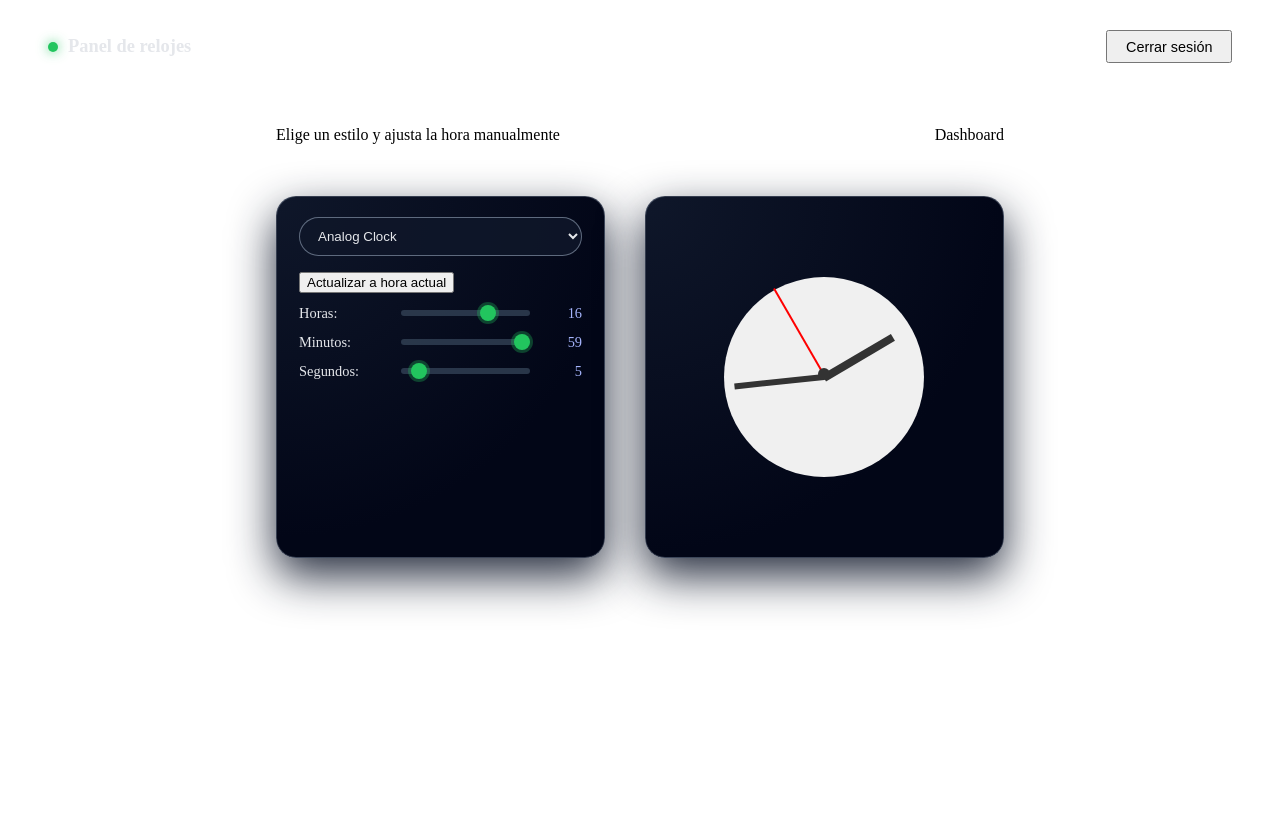
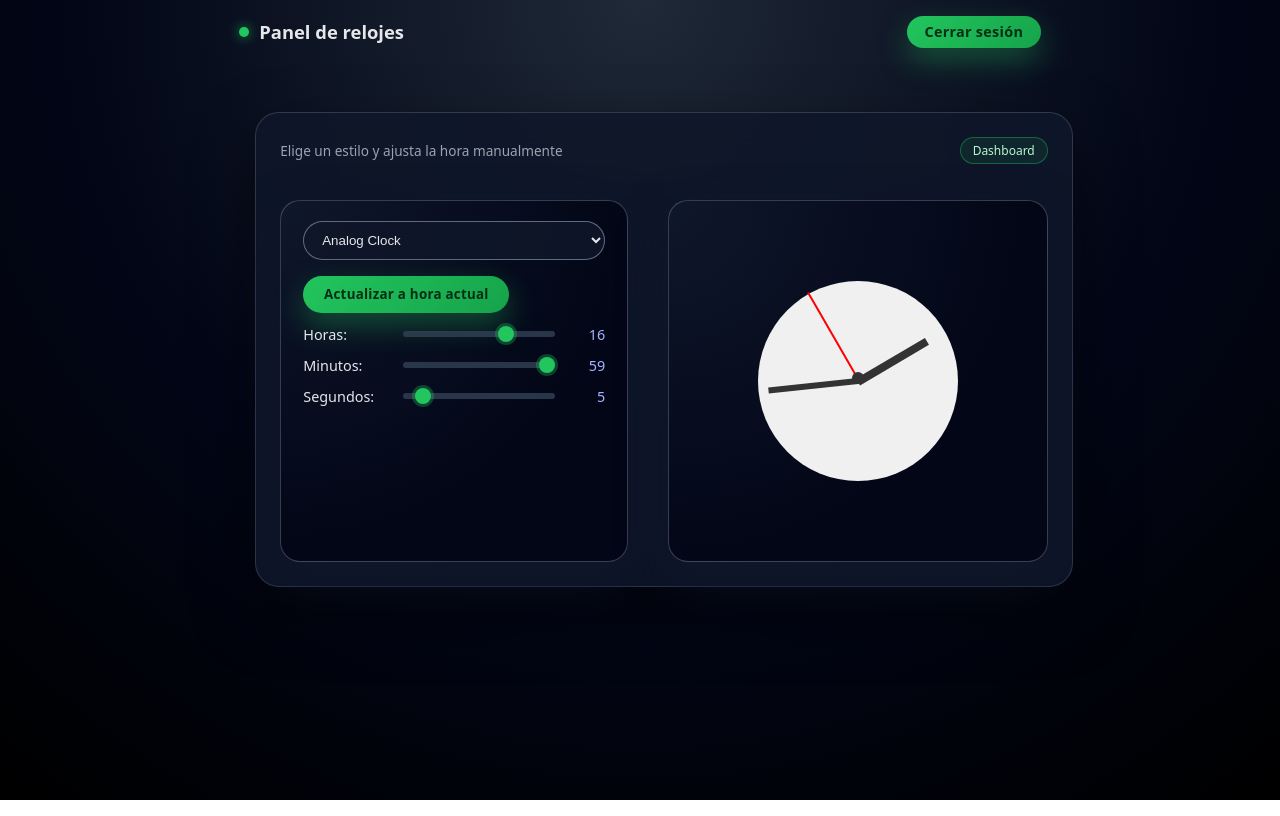
Before and after one commit to Ejsll03/Manejo_Frameworks, an Angular app in the folder Tarea2/: page /dashboard in a window 1280 px wide. Built offline with nearby package versions, Linux system fonts and the light colour scheme; sample sign-in values are in the browser's storage.

Commit message:
Update styles.css

```diff
--- a/Tarea2/src/styles.css
+++ b/Tarea2/src/styles.css
@@ -1 +1,135 @@
-/* You can add global styles to this file, and also import other style files */
+/* Estilos globales modernos para la app de relojes */
+
+* {
+	box-sizing: border-box;
+	margin: 0;
+	padding: 0;
+}
+
+html,
+body {
+	height: 100%;
+}
+
+body {
+	font-family: system-ui, -apple-system, BlinkMacSystemFont, 'Segoe UI', sans-serif;
+	background: radial-gradient(circle at top, #1f2937 0, #020617 55%, #000 100%);
+	color: #e5e7eb;
+}
+
+app-root {
+	min-height: 100vh;
+	display: flex;
+	align-items: stretch;
+	justify-content: center;
+}
+
+.app-shell {
+	width: 100%;
+	max-width: 1200px;
+	margin: 24px;
+	padding: 24px;
+	border-radius: 24px;
+	background: rgba(15, 23, 42, 0.9);
+	box-shadow: 0 24px 60px rgba(0, 0, 0, 0.55);
+	border: 1px solid rgba(148, 163, 184, 0.25);
+	backdrop-filter: blur(18px);
+}
+
+button {
+	font-family: inherit;
+}
+
+button:focus,
+input:focus,
+select:focus {
+	outline: 2px solid #22c55e;
+	outline-offset: 2px;
+}
+
+input,
+select,
+button {
+	border-radius: 999px;
+}
+
+.page-title {
+	font-size: 2rem;
+	font-weight: 700;
+	margin-bottom: 1.5rem;
+	color: #f9fafb;
+	text-align: center;
+}
+
+.card {
+	background: linear-gradient(145deg, rgba(15, 23, 42, 0.98), rgba(15, 23, 42, 0.85));
+	border-radius: 20px;
+	border: 1px solid rgba(148, 163, 184, 0.35);
+	padding: 24px 28px;
+	box-shadow: 0 18px 45px rgba(15, 23, 42, 0.8);
+}
+
+.card-header {
+	display: flex;
+	align-items: center;
+	justify-content: space-between;
+	margin-bottom: 1.5rem;
+}
+
+.card-title {
+	font-size: 1.25rem;
+	font-weight: 600;
+}
+
+.pill-badge {
+	padding: 0.25rem 0.75rem;
+	border-radius: 999px;
+	font-size: 0.75rem;
+	background: rgba(34, 197, 94, 0.1);
+	color: #bbf7d0;
+	border: 1px solid rgba(34, 197, 94, 0.4);
+}
+
+.primary-btn {
+	padding: 0.6rem 1.3rem;
+	border-radius: 999px;
+	border: none;
+	background: linear-gradient(135deg, #22c55e, #16a34a);
+	color: #052e16;
+	font-weight: 600;
+	letter-spacing: 0.02em;
+	cursor: pointer;
+	box-shadow: 0 12px 30px rgba(34, 197, 94, 0.35);
+	transition: transform 0.1s ease, box-shadow 0.1s ease, filter 0.1s ease;
+}
+
+.primary-btn:hover {
+	transform: translateY(-1px);
+	filter: brightness(1.05);
+	box-shadow: 0 18px 40px rgba(34, 197, 94, 0.45);
+}
+
+.primary-btn:active {
+	transform: translateY(0);
+	box-shadow: 0 8px 18px rgba(34, 197, 94, 0.35);
+}
+
+.muted-text {
+	font-size: 0.85rem;
+	color: #9ca3af;
+}
+
+.error {
+	color: #fecaca;
+}
+
+.success {
+	color: #bbf7d0;
+}
+
+@media (max-width: 768px) {
+	.app-shell {
+		margin: 12px;
+		padding: 16px;
+	}
+}
```
